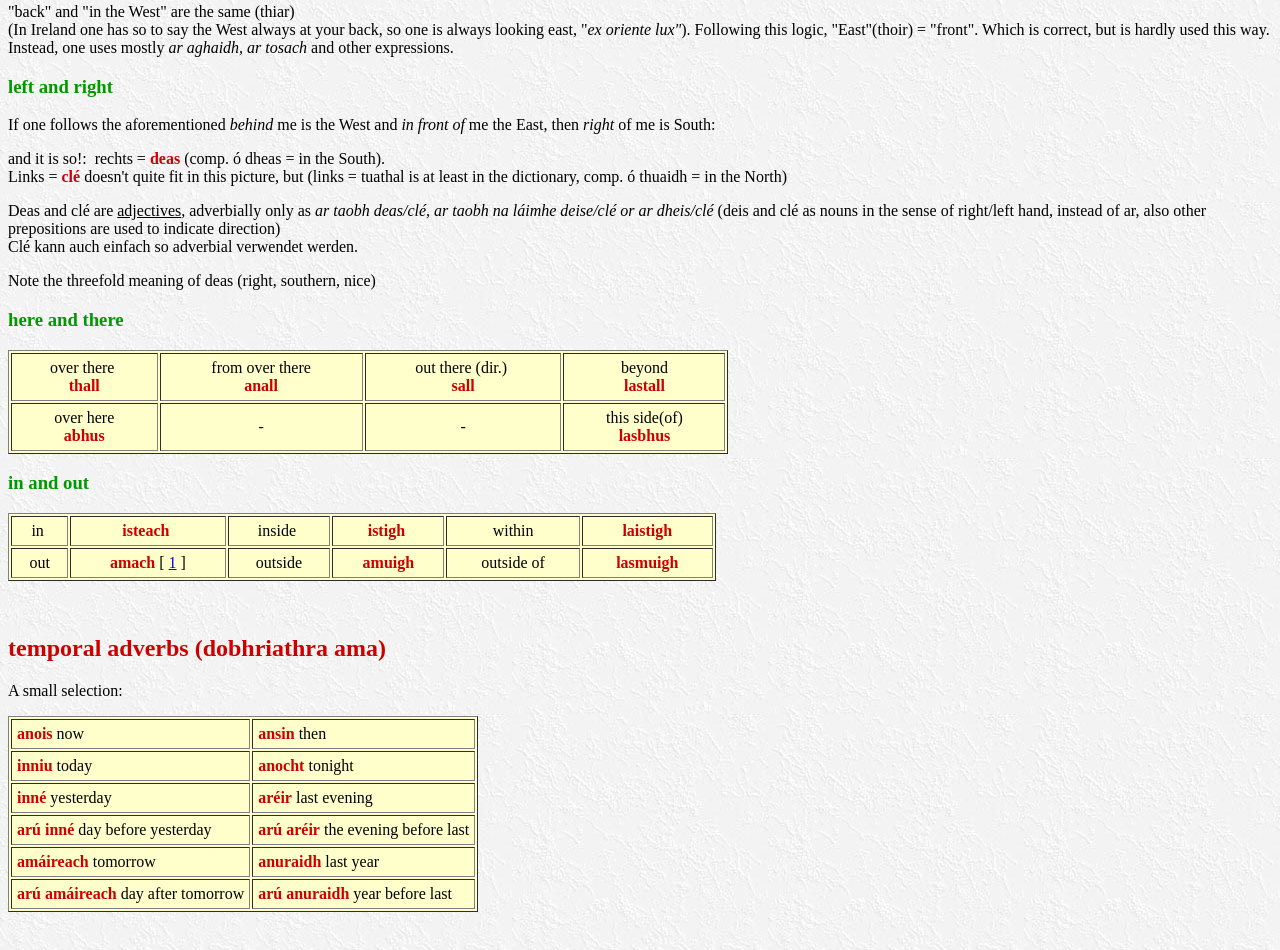
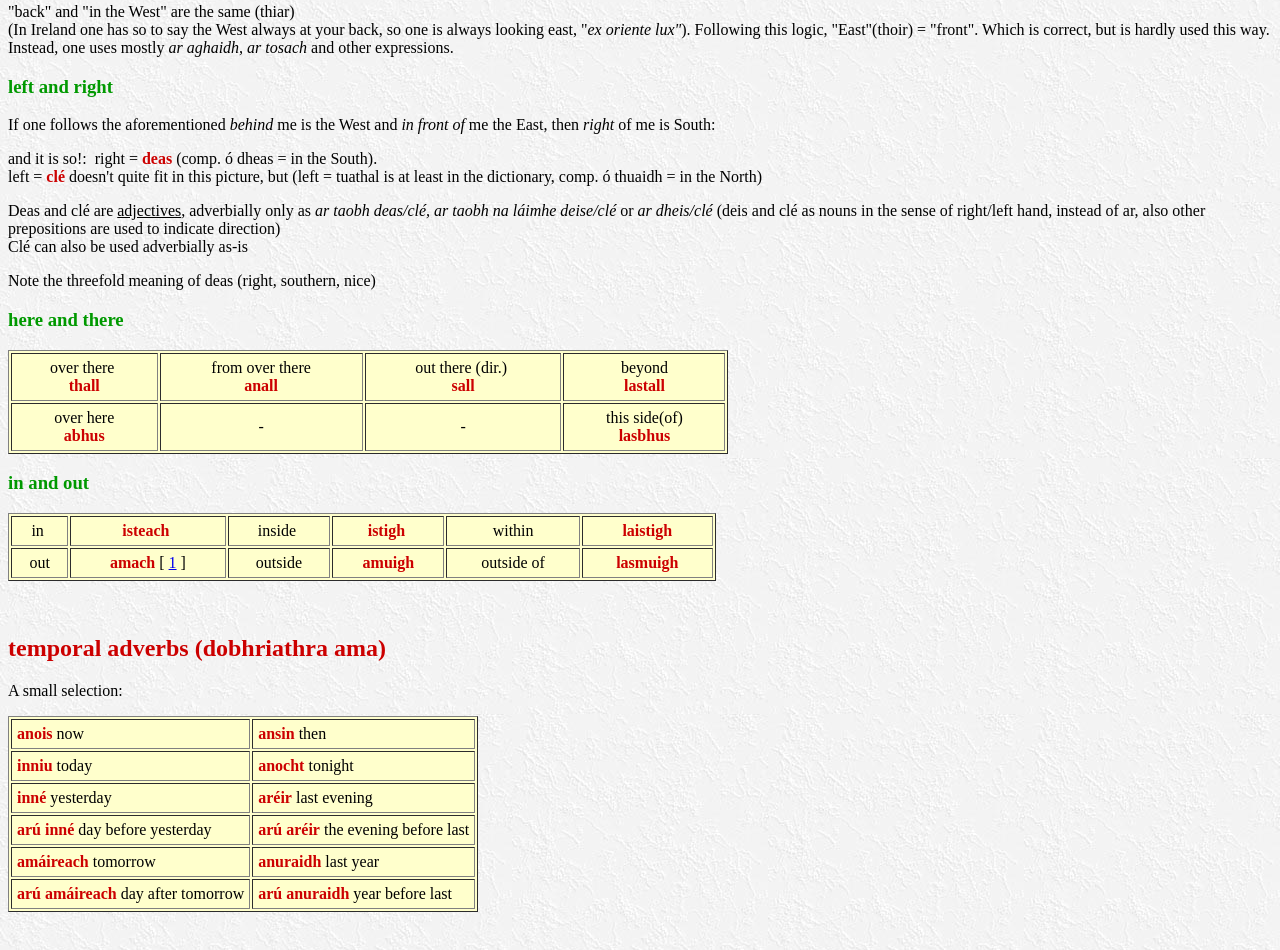
Before and after one commit to cuplamilefocal/gnag, a plain HTML site: page adverb.htm in a window 1280 px wide. Shown: the part 2102-3052 px from the top of the page. Drawn offline with Linux system fonts and the light colour scheme.

Commit message:
Some inexpert German -> English translation

```diff
--- a/adverb.htm
+++ b/adverb.htm
@@ -343,17 +343,17 @@
 <p>If one follows the aforementioned <i>behind</i> me is the West and <i>in front
   of </i> me the East, then <i>right</i> of me is South:</p>
 
-<p>and it is so!:&nbsp; rechts = <b class="red">deas</b> (comp.
+<p>and it is so!:&nbsp; right = <b class="red">deas</b> (comp.
   ó dheas = in the South). <br>
-  Links = <b class="red">clé</b> doesn't quite fit in
-  this picture, but (links = tuathal is at least in the dictionary, comp. ó
+  left = <b class="red">clé</b> doesn't quite fit in
+  this picture, but (left = tuathal is at least in the dictionary, comp. ó
   thuaidh = in the North) </p>
 
 <p>Deas and clé are <u>adjectives</u>, adverbially only as <i>ar taobh
-  deas/clé, ar taobh na láimhe deise/clé or </i><i>ar dheis/clé
+  deas/clé, ar taobh na láimhe deise/clé</i> or <i>ar dheis/clé
   </i>(deis and clé as nouns in the sense of right/left hand, instead of
   ar, also other prepositions are used to indicate direction) <br>
-  Clé kann auch einfach so adverbial verwendet werden.
+  Clé can also be used adverbially as-is
 </p>
 
 <p>Note the threefold meaning of deas (right, southern, nice)</p>
```
